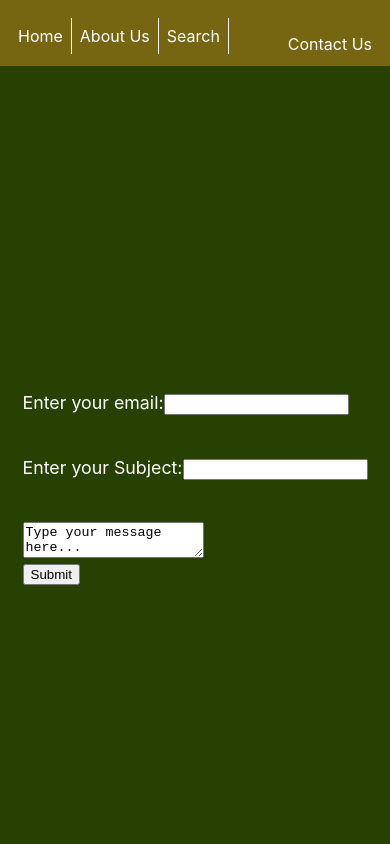
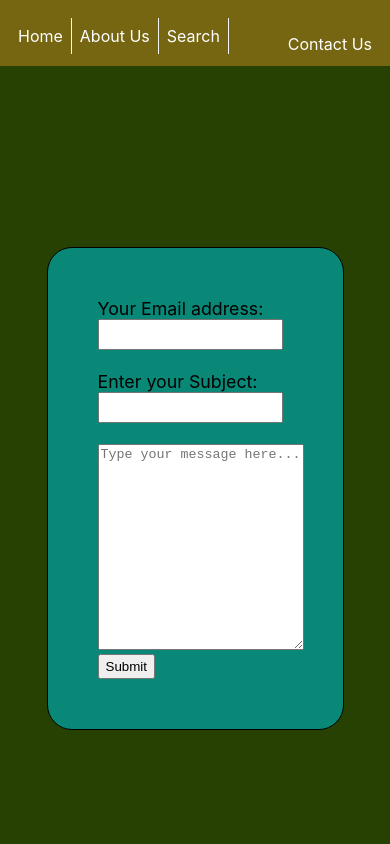
Before and after one commit to Virgo-Alpha/wapi_tours, a React (Create React App) app: page /contacts in a window 390 px wide. Shown: the top 844 px of the page. Built offline with nearby package versions, Linux system fonts and the light colour scheme.

Commit message:
more debugging

```diff
--- a/src/App.css
+++ b/src/App.css
@@ -117,3 +117,12 @@ main Link, a {
     transform: rotate(360deg);
   }
 }
+
+@media screen and (max-width: 1024px) {
+  #searchButton {
+    border-radius: 15px;
+    padding: 15px 50px;
+    background-color: black;
+    margin-top: 50px;
+  }
+}
--- a/src/Pages/ContactUs.js
+++ b/src/Pages/ContactUs.js
@@ -1,4 +1,5 @@
 import './../App.css';
+import './../contactUs.css';
 import { useState } from "react";
 
 
@@ -10,10 +11,13 @@ function MyForm() {
   const handleSubmit = (event) => {
     event.preventDefault();
     alert(`Thank you for your email, ${email}!`);
+    setEmail("");
+    setSubject("");
+    setTextarea("");
   }
 
   const [textarea, setTextarea] = useState(
-    "Type your message here..."
+
   );
 
   const handleChange = (event) => {
@@ -22,27 +26,33 @@ function MyForm() {
 
   return (
     <form onSubmit={handleSubmit}>
-      <label>Enter your email:
+      <label>Your Email address:
         <input
           type="text"
+          required
           value={email}
           onChange={(e) => setEmail(e.target.value)}
         />
       </label>
-      <br></br>
+
       <br></br>
       <br></br>
       <label>Enter your Subject:
         <input
           type="text"
+          required
           value={subject}
           onChange={(e) => setSubject(e.target.value)}
         />
       </label>
+
       <br></br>
       <br></br>
-      <br></br>
-      <textarea value={textarea} onChange={handleChange} />
+      <textarea
+      required
+      value={textarea}
+      placeholder="Type your message here..."
+      onChange={handleChange} />
 
       <br></br>
       <input type="submit" />
--- /dev/null
+++ b/src/contactUs.css
@@ -0,0 +1,35 @@
+form {
+    max-width: 50%;
+    margin: auto 0;
+    padding: 100px;
+    border-radius: 25px;
+    background-color: rgb(9, 136, 119);
+    border: 1px solid #000000;
+    color: #000000;
+}
+
+input {
+    height: 25px;
+}
+
+textarea {
+    height: 100px;
+    width: 300px;
+}
+
+@media screen and (max-width: 1024px) {
+    form {
+        max-width: 50%;
+        margin: auto 0;
+        padding: 50px;
+        border-radius: 25px;
+        background-color: rgb(9, 136, 119);
+        border: 1px solid #000000;
+        color: #000000;
+    }
+
+    textarea {
+        height: 200px;
+        width: 200px;
+    }
+  }
```
